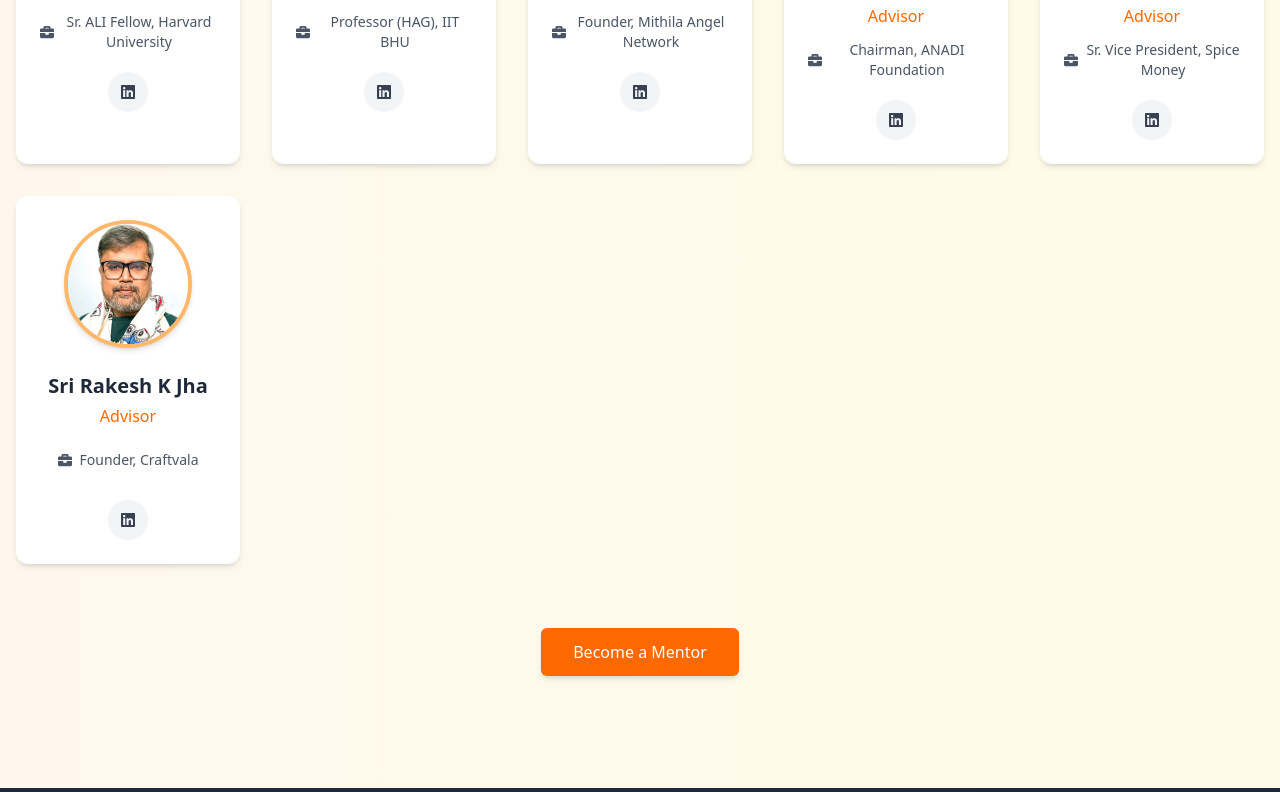
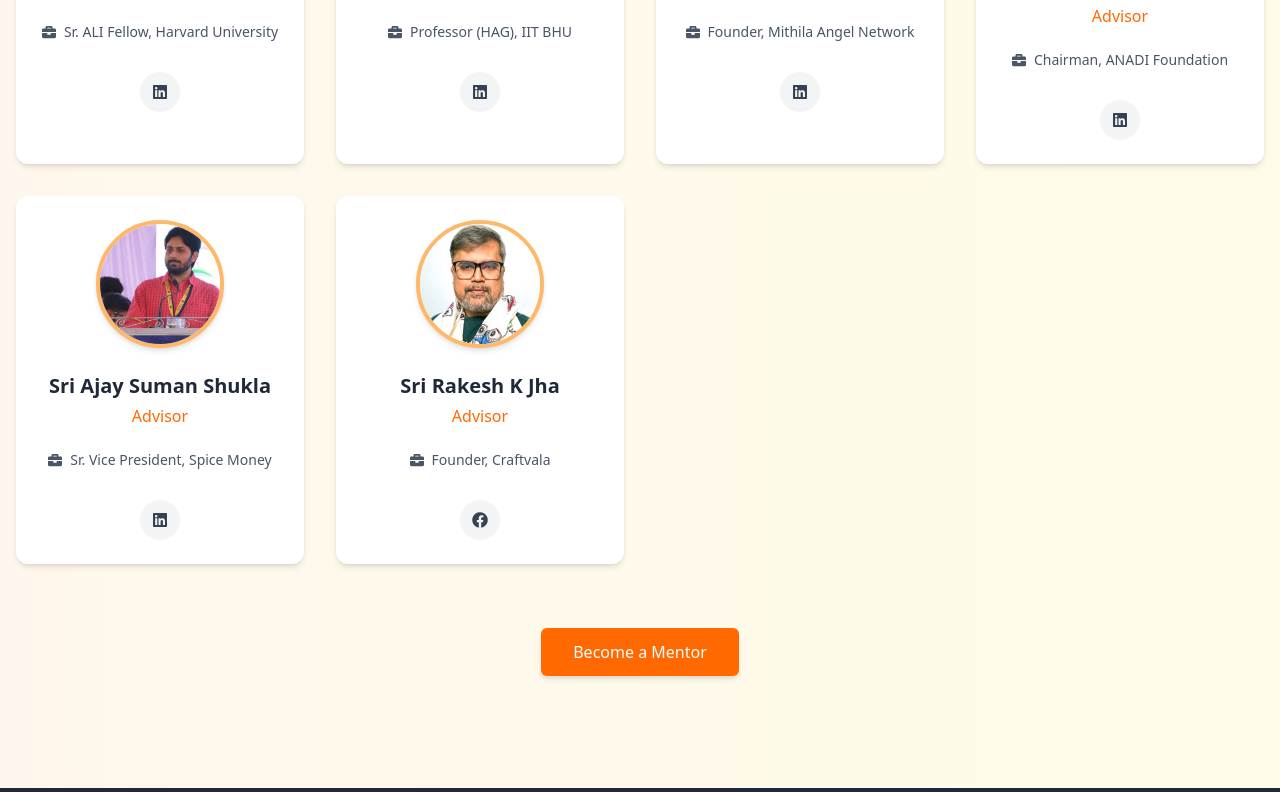
Before and after one commit to HarryOhm33/MIITIE, a React (Vite) app: page /mentors in a window 1280 px wide. Shown: the part 501-1293 px from the top of the page. Built offline with nearby package versions, Linux system fonts and the light colour scheme.

Commit message:
Added Facebook option in advisors

```diff
--- a/src/Pages/AdvisorsMentors.jsx
+++ b/src/Pages/AdvisorsMentors.jsx
@@ -1,6 +1,6 @@
 import { motion } from "framer-motion";
 import { useEffect, useState } from "react";
-import { FaBriefcase, FaLinkedin, FaUserTie } from "react-icons/fa";
+import { FaBriefcase, FaLinkedin, FaUserTie, FaFacebook } from "react-icons/fa";
 import { advisors } from "../assets/mentor"; // Adjust the path as necessary
 import { Link } from "react-router-dom";
 
@@ -39,9 +39,6 @@ const AdvisorsMentors = () => {
           transition={{ duration: 0.5 }}
           className="text-center mb-16"
         >
-          {/* <h2 className="text-4xl font-bold text-gray-800 mb-4">
-            Our <span className="text-orange-500">Advisors & Mentors</span>
-          </h2> */}
           <motion.h2
             className="text-4xl font-bold text-gray-800 mb-3"
             initial={{ opacity: 0 }}
@@ -71,7 +68,7 @@ const AdvisorsMentors = () => {
           initial="hidden"
           whileInView="visible"
           viewport={{ once: true }}
-          className="grid sm:grid-cols-2 lg:grid-cols-3 xl:grid-cols-5 gap-8"
+          className="grid sm:grid-cols-2 lg:grid-cols-3 xl:grid-cols-4 gap-8"
         >
           {advisors.map((advisor) => {
             const [imgError, setImgError] = useState(false); // move inside map
@@ -109,12 +106,16 @@ const AdvisorsMentors = () => {
                     <span>{advisor.designation}</span>
                   </div>
                   <a
-                    href={advisor.linkedin}
+                    href={advisor.social}
                     target="_blank"
                     rel="noopener noreferrer"
                     className="inline-flex items-center justify-center w-10 h-10 mx-auto bg-gray-100 rounded-full hover:bg-orange-100 transition-colors group"
                   >
-                    <FaLinkedin className="text-gray-700 group-hover:text-orange-500 transition-colors" />
+                    {advisor.social.includes("linkedin") ? (
+                      <FaLinkedin className="text-gray-700 group-hover:text-orange-500 transition-colors" />
+                    ) : advisor.social.includes("facebook") ? (
+                      <FaFacebook className="text-gray-700 group-hover:text-orange-500 transition-colors" />
+                    ) : null}
                   </a>
                 </div>
               </motion.div>
--- a/src/assets/mentor.js
+++ b/src/assets/mentor.js
@@ -3,7 +3,7 @@ import ajayShukla from "./mentor-img/ajay-shukla.jpg";
 import pradeepChoudhary from "./mentor-img/pradeep-choudhary.jpg";
 import arvindJha from "./mentor-img/arvind-jha.jpg";
 import pkMishra from "./mentor-img/pk-mishra.png";
-import rakeshJha from "./mentor-img/rakesh-jha.jpg"; // Add the image to your assets and adjust the path
+import rakeshJha from "./mentor-img/rakesh-jha.jpg";
 
 const advisors = [
   {
@@ -11,7 +11,7 @@ const advisors = [
     name: "Sri Naveen Jha",
     role: "Chief Advisor",
     designation: "Sr. ALI Fellow, Harvard University",
-    linkedin: "https://www.linkedin.com/in/naveenforchange/",
+    social: "https://www.linkedin.com/in/naveenforchange/",
     image: naveenJha,
   },
   {
@@ -19,7 +19,7 @@ const advisors = [
     name: "Prof. P.K. Mishra",
     role: "Advisor",
     designation: "Professor (HAG), IIT BHU",
-    linkedin: "https://www.linkedin.com/in/pradeep-kumar-mishra-3399243/",
+    social: "https://www.linkedin.com/in/pradeep-kumar-mishra-3399243/",
     image: pkMishra,
   },
   {
@@ -27,7 +27,7 @@ const advisors = [
     name: "Sri Arvind Jha",
     role: "Advisor",
     designation: "Founder, Mithila Angel Network",
-    linkedin: "https://www.linkedin.com/in/jalajboy/",
+    social: "https://www.linkedin.com/in/jalajboy/",
     image: arvindJha,
   },
   {
@@ -35,7 +35,7 @@ const advisors = [
     name: "Sri Pradeep Kant Choudhary",
     role: "Advisor",
     designation: "Chairman, ANADI Foundation",
-    linkedin: "https://www.linkedin.com/in/pradeep-kant-choudhary-0b825922b/",
+    social: "https://www.linkedin.com/in/pradeep-kant-choudhary-0b825922b/",
     image: pradeepChoudhary,
   },
   {
@@ -43,7 +43,7 @@ const advisors = [
     name: "Sri Ajay Suman Shukla",
     role: "Advisor",
     designation: "Sr. Vice President, Spice Money",
-    linkedin: "https://www.linkedin.com/in/ajay-suman-shukla-69534312/",
+    social: "https://www.linkedin.com/in/ajay-suman-shukla-69534312/",
     image: ajayShukla,
   },
   {
@@ -51,7 +51,7 @@ const advisors = [
     name: "Sri Rakesh K Jha",
     role: "Advisor",
     designation: "Founder, Craftvala",
-    linkedin: "https://www.linkedin.com/in/rakeshkumarjha/", // Use the correct link if different
+    social: "https://www.facebook.com/craftvala.artroom/",
     image: rakeshJha,
   },
 ];
```
